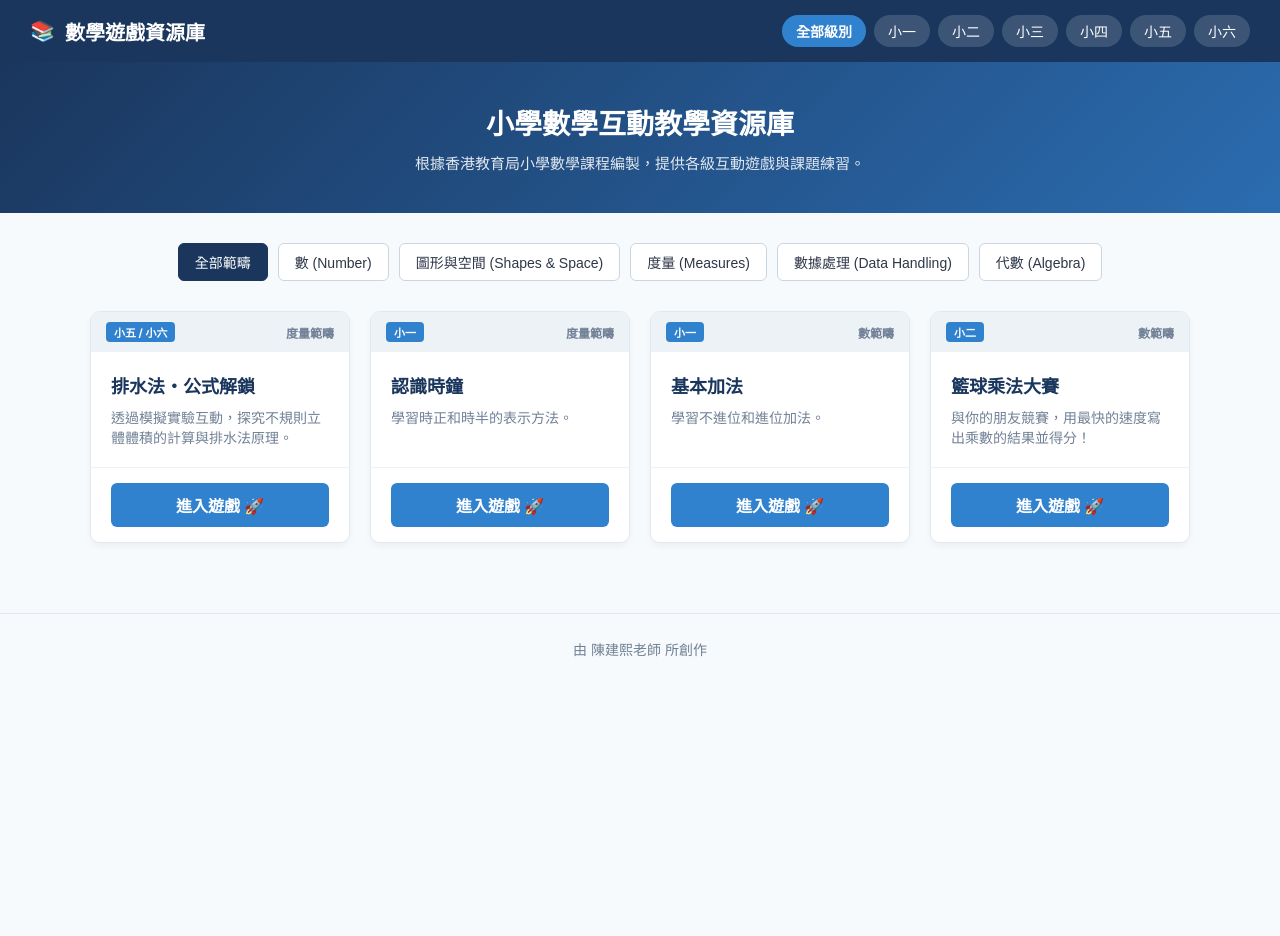
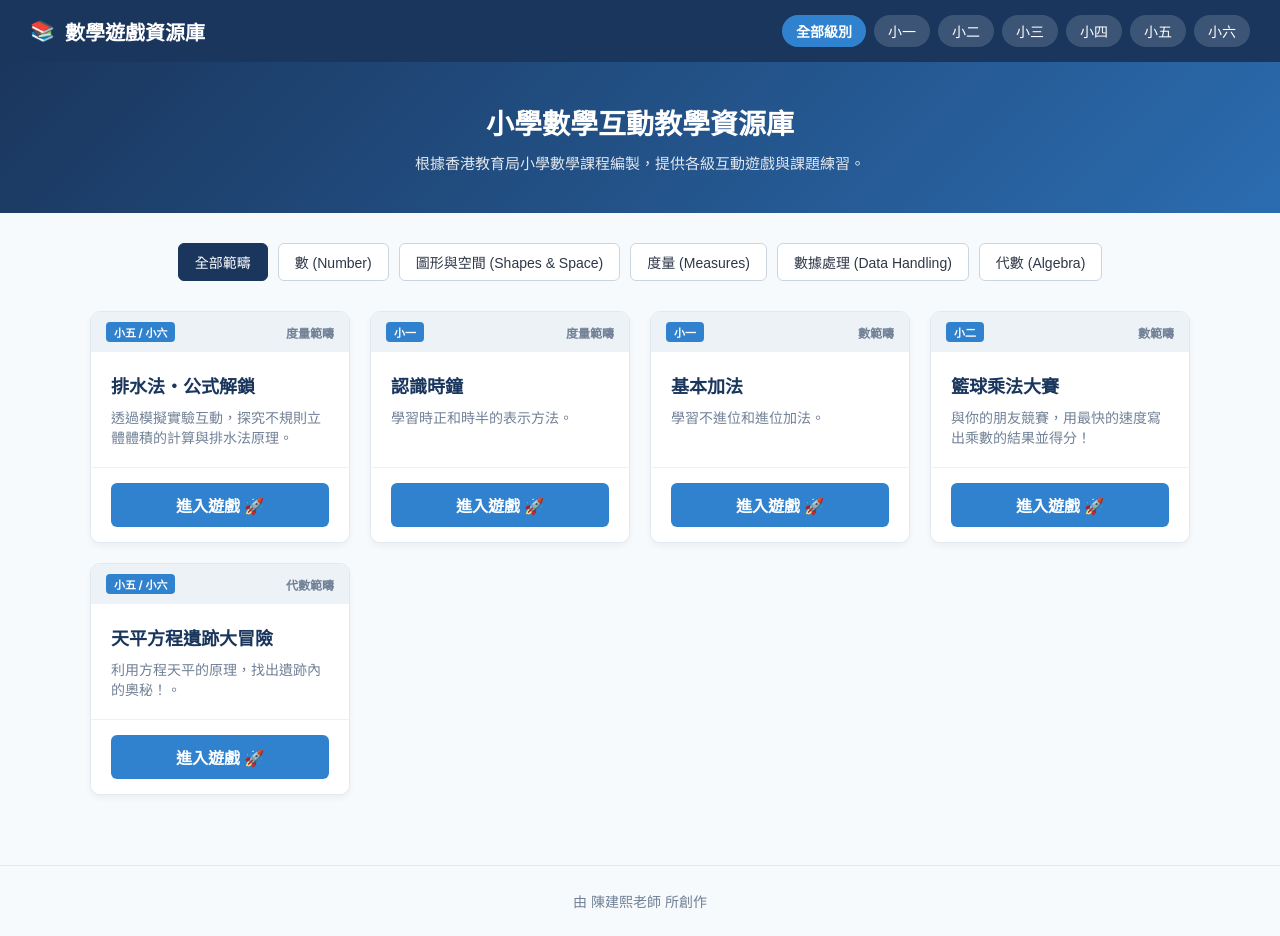
Before and after one commit to mrckhronald/mathsgames, a plain HTML site: page index.html in a window 1280 px wide. Before the commit the page ends 800 px from the top, so only its background shows below. Drawn offline with Linux system fonts and the light colour scheme.

Commit message:
Update index.html

```diff
--- a/index.html
+++ b/index.html
@@ -158,7 +158,22 @@
                     <a href="multiplication.html" class="play-btn" target="_blank">進入遊戲 🚀</a>
                 </div>
             </div>
-
+<!-- 新遊戲卡片 -->
+            <div class="game-card" data-grade="小五小六" data-category="代數">
+                <div>
+                    <div class="card-header">
+                        <span class="badge-grade">小五 / 小六</span>
+                        <span class="badge-cat">代數範疇</span>
+                    </div>
+                    <div class="card-body">
+                        <h3>天平方程遺跡大冒險</h3>
+                        <p>利用方程天平的原理，找出遺跡內的奧秘！。</p>
+                    </div>
+                </div>
+                <div class="card-footer">
+                    <a href="equation.html" class="play-btn" target="_blank">進入遊戲 🚀</a>
+                </div>
+            </div>
         </div>
     </div>
 
```
